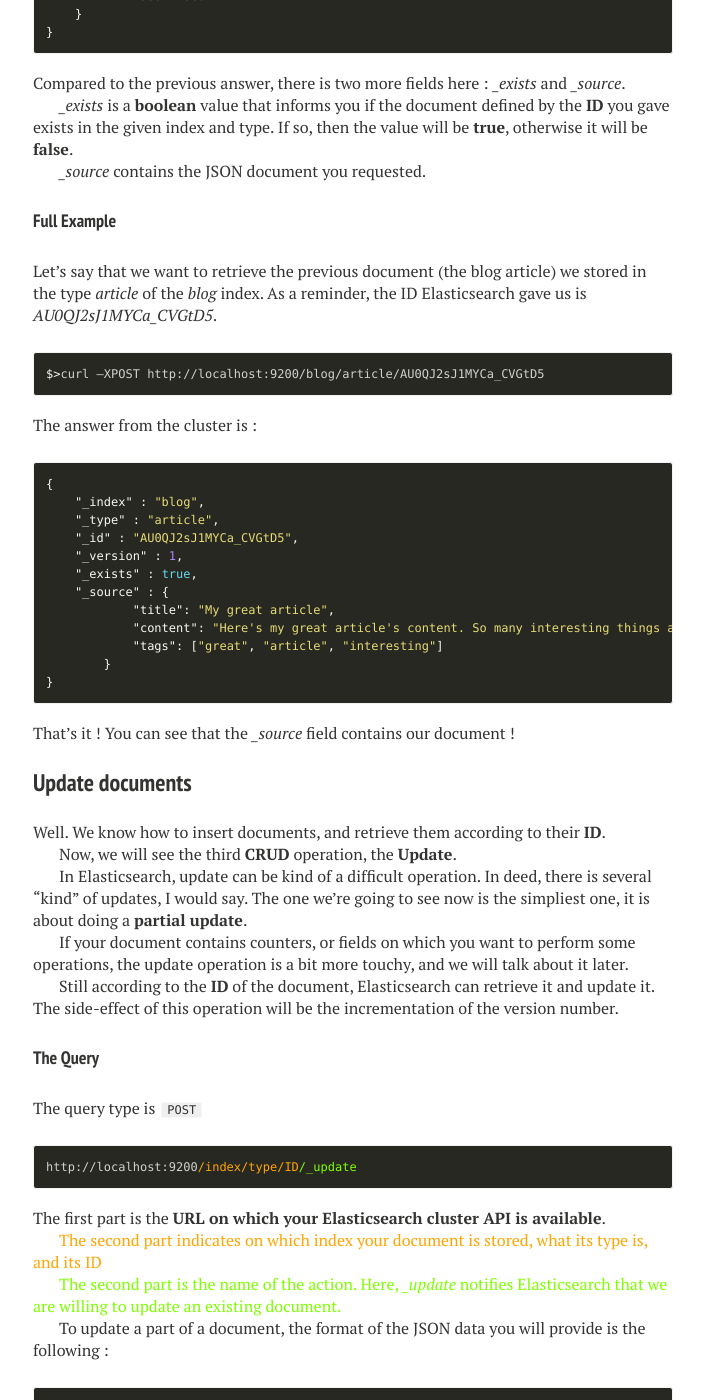
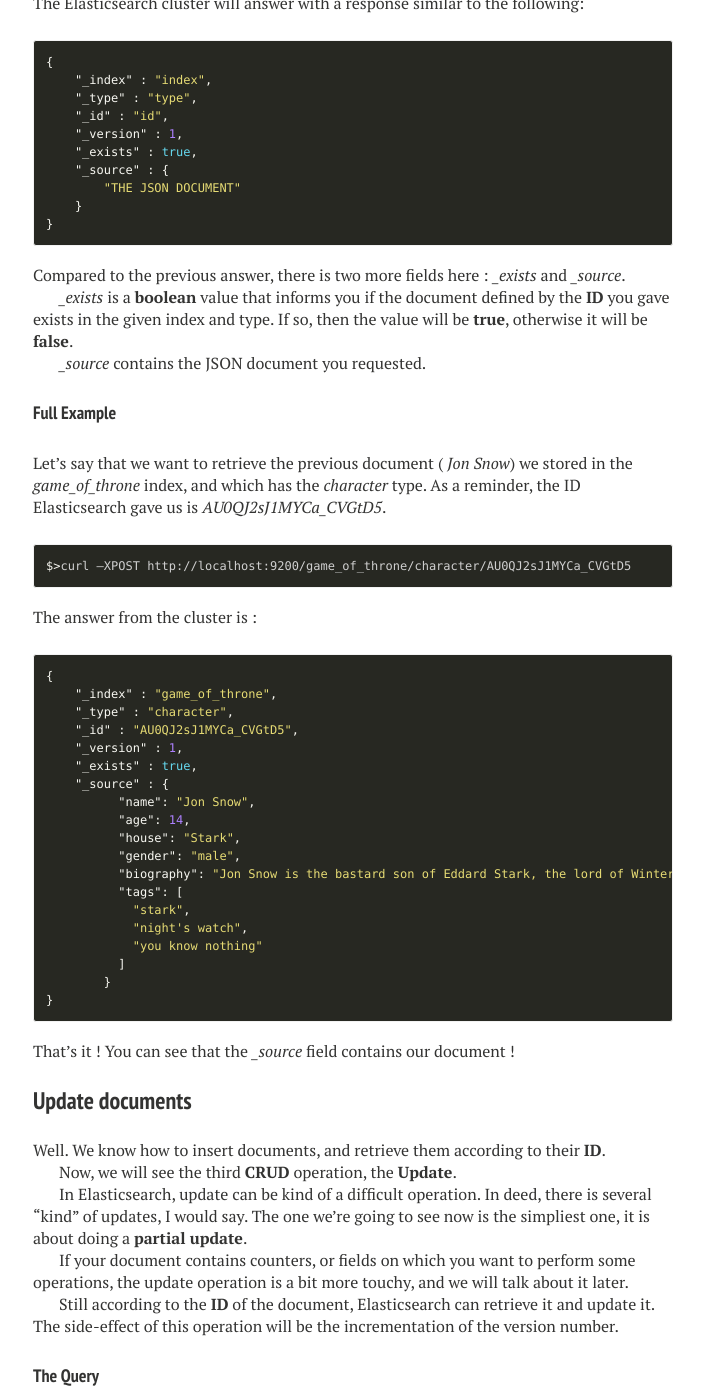
Before and after one commit to semji/reputationvip.github.io, a Jekyll site: the page built from _posts/2015-07-08-elasticsearch-is-coming.md, in a window 1280 px wide and 1400 px high, scrolled down 15015 px. Shown: the whole window, without its empty margins (287-991 px from the left). Built offline with Jekyll 4.4.1, drawn with Linux system fonts in a browser that asks for light colours; nearby versions of some CDN libraries; comment, search, counter and statistics services are not loaded; some of the changed text lies outside the part shown.

Commit message:
Changed to GoT guideline

```diff
--- a/_posts/2015-07-08-elasticsearch-is-coming.md
+++ b/_posts/2015-07-08-elasticsearch-is-coming.md
@@ -37,6 +37,7 @@
 Each part of the articles will provide you theorical explanations, as well as examples.
 
 At ReputationVIP, we are big fans of Game of Thrones. So, the guideline I chose for these articles is Game of Thrones.
+All along these articles (though I don't know how many of them will follow this one), we will build a database filled with the Game of Thrones characters.
 
 #### The Github Repository
 
@@ -383,10 +384,10 @@
 
 #### Full Example
 
-Now, let's say that we'd like to created the *"blog"* index. By convention, **all indices should be written in the singular form**.
+Now, let's say that we'd like to created the *"game_of_throne"* index. By convention, **all indices should be written in the singular form**.
 
 {% highlight sh %}
-$> curl -XPUT "http://localhost:9200/blog?pretty"
+$> curl -XPUT "http://localhost:9200/game_of_throne?pretty"
 {% endhighlight %}
 
 And the response from the cluster is :
@@ -425,7 +426,7 @@
 
 #### Full Example
 
-Let's say we'd like to take a look at the *"blog"* index we just created.
+Let's say we'd like to take a look at the *"game_of_throne"* index we just created.
 
 {% highlight sh %}
 $> curl -XPUT "http://localhost:9200/_cat/indices?v"
@@ -434,13 +435,13 @@
 And the response is :
 
 {% highlight sh %}
-health   status   index   pri   rep   docs.count   docs.deleted   store.size   pri.store.size
-green    open     blog     5     1            0              0        970b              575b
+health   status   index          pri   rep   docs.count   docs.deleted   store.size   pri.store.size
+green    open     game_of_throne  5     1            0              0        970b              575b
 {% endhighlight %}
 
 ### Create documents
 
-Here the real fun begins. Now that our cluster is properly set, and contains an index (*"blog"*), we can take a look at the standards **CRUD** operations.
+Here the real fun begins. Now that our cluster is properly set, and contains an index (*"game_of_throne"*), we can take a look at the standards **CRUD** operations.
 
 The first operation is the **creation**. Elasticsearch will stores documents into the shards by this operation. The format is the following :
 
@@ -476,7 +477,8 @@
 
 #### Full Example
 
-Let's say now we want to add a **Document** of type *"article"* in the *"blog"* index.
+Let's say now we want to add a **Document** which represents Jon Snow.
+Its type would be *"character"* and it will stands in the *"game_of_throne"* index.
 
 To perform this operation, we need to use a JSON data file. I provided it in the Vagrant environment, under the `simple_cluster/queries/basics/add_document.json` file.
 
@@ -484,31 +486,38 @@
 
 {% highlight json %}
 {
-    "title": "My great article",
-    "content": "Here's my great article's content. So many interesting things are said here.",
-    "tags": ["great", "article", "interesting"]
+  "name": "Jon Snow",
+  "age": 14,
+  "house": "Stark",
+  "gender": "male",
+  "biography": "Jon Snow is the bastard son of Eddard Stark, the lord of Winterfell. He is the half-brother of Arya, Sansa, Bran, Rickon and Robb.",
+  "tags": [
+    "stark",
+    "night's watch",
+    "you know nothing"
+  ]
 }
 {% endhighlight %}
 
 Given that, the CURL request is the following :
 
 {% highlight sh %}
-$>curl –XPOST http://localhost:9200/blog/article/ -d {"title": "My great article","content": "Here's my great article's content. So many interesting things are said there.","tags": ["great", "article", "interesting"]}
+$>curl –XPOST http://localhost:9200/game_of_throne/character/ -d {"name": "Jon Snow","age": 14,"house": "Stark","gender": "male","biography": "Jon Snow is the bastard son of Eddard Stark, the lord of Winterfell. He is the half-brother of Arya, Sansa, Bran, Rickon and Robb.","tags": ["stark","night's watch","you know nothing"]}
 {% endhighlight %}
 
 The response given by the cluster :
 
 {% highlight json %}
 {
-    "_index" : "blog",
-    "_type" : "article",
+    "_index" : "game_of_throne",
+    "_type" : "character",
     "_id" : "AU0QJ2sJ1MYCa_CVGtD5",
     "_version" : 1,
     "created" : true
 }
 {% endhighlight %}
 
-You can see here that our document has been inserted in the *"blog"* index, with the type *"article"*. You can also see that Elasticsearch gave our document an ID which id *AU0QJ2sJ1MYCa_CVGtD5*.
+You can see here that our document has been inserted in the *"game_of_throne"* index, with the type *"character"*. You can also see that Elasticsearch gave our document an ID which id *AU0QJ2sJ1MYCa_CVGtD5*.
 Also, the version of the document has been set to 1 (the first version). Finally, Elasticsearch informed us that he performed the creation.
 
 ### Retrieve documents
@@ -553,25 +562,32 @@
 
 #### Full Example
 
-Let's say that we want to retrieve the previous document (the blog article) we stored in the type *article* of the *blog* index. As a reminder, the ID Elasticsearch gave us is *AU0QJ2sJ1MYCa_CVGtD5*.
+Let's say that we want to retrieve the previous document ( *Jon Snow*) we stored in the *game_of_throne* index, and which has the *character* type. As a reminder, the ID Elasticsearch gave us is *AU0QJ2sJ1MYCa_CVGtD5*.
 
 {% highlight sh %}
-$>curl –XPOST http://localhost:9200/blog/article/AU0QJ2sJ1MYCa_CVGtD5
+$>curl –XPOST http://localhost:9200/game_of_throne/character/AU0QJ2sJ1MYCa_CVGtD5
 {% endhighlight %}
 
 The answer from the cluster is :
 
 {% highlight json %}
 {
-    "_index" : "blog",
-    "_type" : "article",
+    "_index" : "game_of_throne",
+    "_type" : "character",
     "_id" : "AU0QJ2sJ1MYCa_CVGtD5",
     "_version" : 1,
     "_exists" : true,
     "_source" : {
-            "title": "My great article",
-            "content": "Here's my great article's content. So many interesting things are said here.",
-            "tags": ["great", "article", "interesting"]
+          "name": "Jon Snow",
+          "age": 14,
+          "house": "Stark",
+          "gender": "male",
+          "biography": "Jon Snow is the bastard son of Eddard Stark, the lord of Winterfell. He is the half-brother of Arya, Sansa, Bran, Rickon and Robb.",
+          "tags": [
+            "stark",
+            "night's watch",
+            "you know nothing"
+          ]
         }
 }
 {% endhighlight %}
@@ -634,14 +650,14 @@
 
 #### Full Example
 
-Let's say that we want to update the previous document (the blog article) we stored, and change its title. As a reminder, its ID is *AU0QJ2sJ1MYCa_CVGtD5*.
+Let's say that we want to update the previous document ( *Jon Snow*) we stored, and change his age. As a reminder, its ID is *AU0QJ2sJ1MYCa_CVGtD5*.
 
 Our JSON will be the following (you can find it in `simple_cluster/queries/basics/update_document.json`).
 
 {% highlight json %}
 {
     "doc" : {
-        "title" : "New title !"
+        "age" : 20
     }
 }
 {% endhighlight %}
@@ -649,15 +665,15 @@
 Then, we can make our request to the cluster :
 
 {% highlight sh %}
-$>curl –XPOST http://localhost:9200/blog/article/AU0QJ2sJ1MYCa_CVGtD5/_update -d {THE JSON HERE}
+$>curl –XPOST http://localhost:9200/game_of_throne/character/AU0QJ2sJ1MYCa_CVGtD5/_update -d {"doc" : {"age" : 20} }
 {% endhighlight %}
 
 The response from the Elasticsearch cluster is the following :
 
 {% highlight json %}
 {
-    "_index" : "blog",
-    "_type" : "article",
+    "_index" : "game_of_throne",
+    "_type" : "character",
     "_id" : "AU0QJ2sJ1MYCa_CVGtD5",
     "_version" : 2
 }
@@ -698,18 +714,18 @@
 
 #### Full Example
 
-Let's say that we want to delete the previous document (article blog) we stored. As a reminder, the **ID** Elasticsearch gave us is *AU0QJ2sJ1MYCa_CVGtD5*
+Let's say that we want to delete the previous document ( *Jon Snow*) we stored. As a reminder, the **ID** Elasticsearch gave us is *AU0QJ2sJ1MYCa_CVGtD5*
 
 {% highlight sh %}
-$>curl –XDELETE http://localhost:9200/blog/article/AU0QJ2sJ1MYCa_CVGtD5
+$>curl –XDELETE http://localhost:9200/game_of_throne/character/AU0QJ2sJ1MYCa_CVGtD5
 {% endhighlight %}
 
 The answer from the server is :
 
 {% highlight json %}
 {
-    "_index" : "blog",
-    "_type" : "article",
+    "_index" : "game_of_throne",
+    "_type" : "character",
     "_id" : "AU0QJ2sJ1MYCa_CVGtD5",
     "_version" : 3,
     "found", true
```
Also changed, not shown: other parts of _posts/2015-07-08-elasticsearch-is-coming.md (+1 -1 lines).
